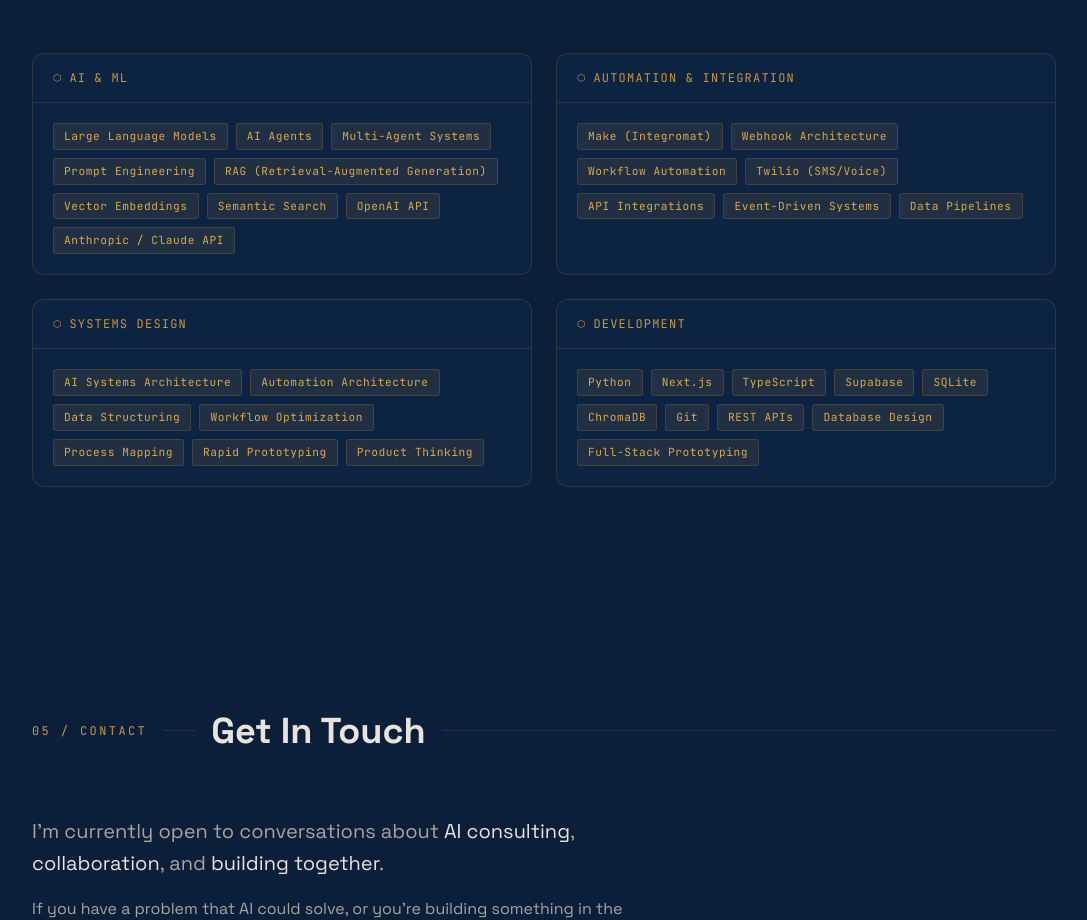
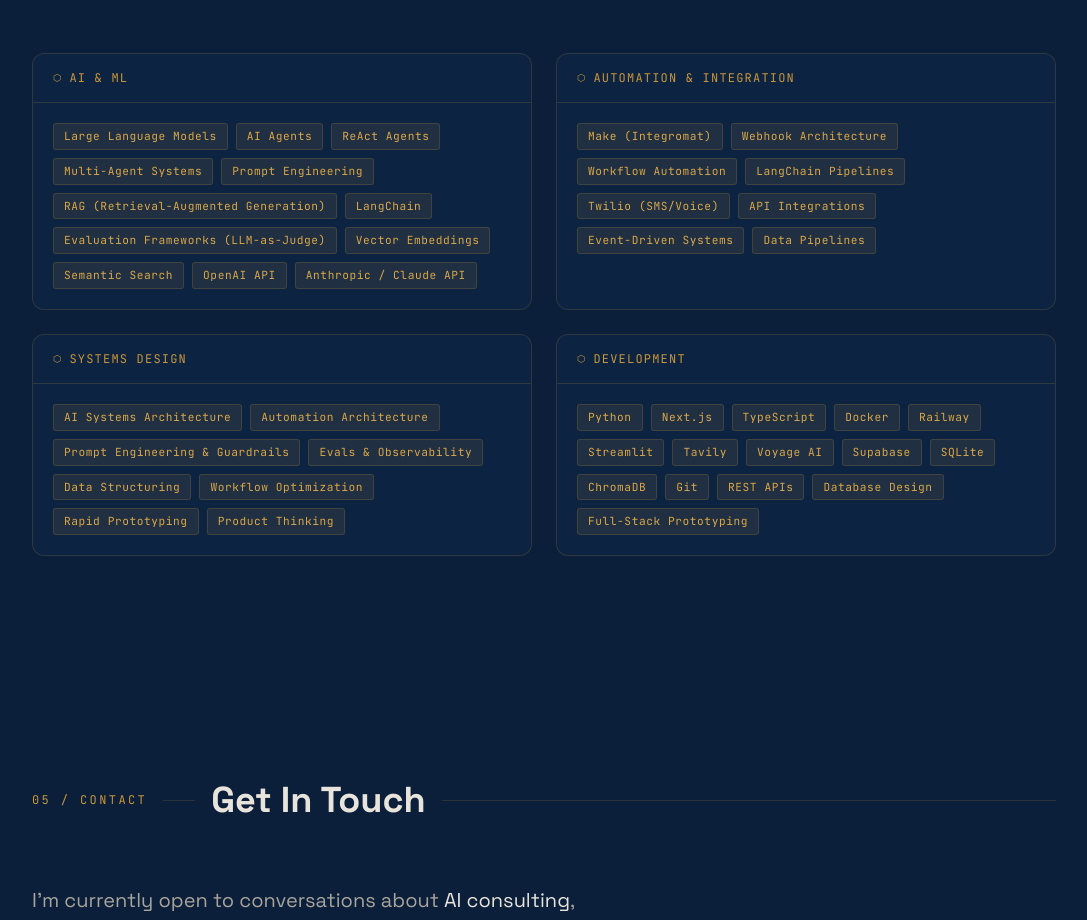
Before and after one commit to kcarroll88/portfolio-site, a Next.js app: page / in a window 1280 px wide. Shown: the part 4455-5375 px from the top of the page, without its empty margins (136-1223 px from the left). Built offline with nearby package versions, Linux system fonts and the light colour scheme.

Commit message:
Update skills section with new tools and frameworks

```diff
--- a/src/components/Skills.tsx
+++ b/src/components/Skills.tsx
@@ -10,9 +10,12 @@
     skills: [
       'Large Language Models',
       'AI Agents',
+      'ReAct Agents',
       'Multi-Agent Systems',
       'Prompt Engineering',
       'RAG (Retrieval-Augmented Generation)',
+      'LangChain',
+      'Evaluation Frameworks (LLM-as-Judge)',
       'Vector Embeddings',
       'Semantic Search',
       'OpenAI API',
@@ -26,6 +29,7 @@
       'Make (Integromat)',
       'Webhook Architecture',
       'Workflow Automation',
+      'LangChain Pipelines',
       'Twilio (SMS/Voice)',
       'API Integrations',
       'Event-Driven Systems',
@@ -38,9 +42,10 @@
     skills: [
       'AI Systems Architecture',
       'Automation Architecture',
+      'Prompt Engineering & Guardrails',
+      'Evals & Observability',
       'Data Structuring',
       'Workflow Optimization',
-      'Process Mapping',
       'Rapid Prototyping',
       'Product Thinking',
     ],
@@ -52,6 +57,11 @@
       'Python',
       'Next.js',
       'TypeScript',
+      'Docker',
+      'Railway',
+      'Streamlit',
+      'Tavily',
+      'Voyage AI',
       'Supabase',
       'SQLite',
       'ChromaDB',
```
